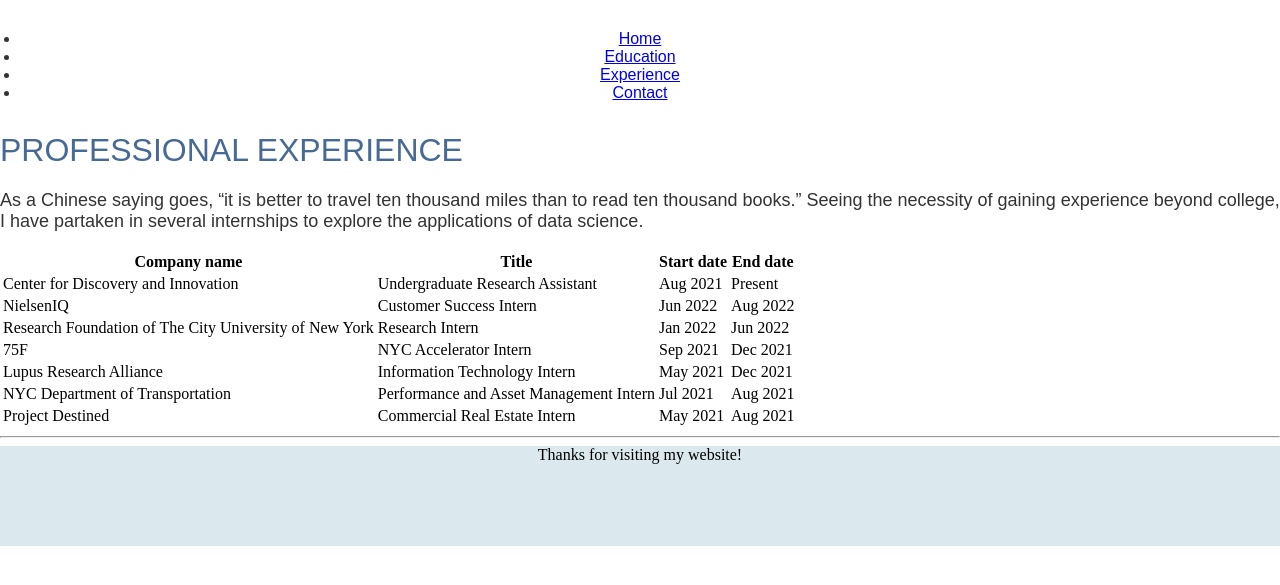
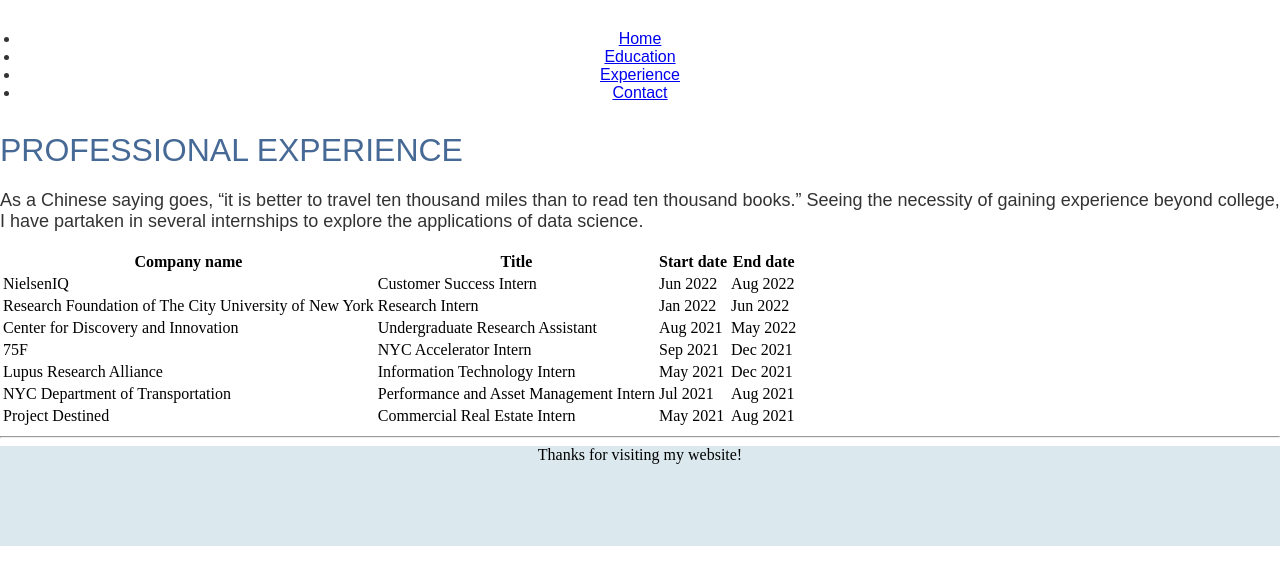
Before and after one commit to jchen056/jchen056.github.io, a Jekyll site: the page built from experience.html, in a window 1280 px wide. Shown: the top 585 px of the page. Built offline with Jekyll 4.4.1, drawn with Linux system fonts in a browser that asks for light colours; some of the changed lines change nothing that is shown.

Commit message:
Update experience.html

```diff
--- a/experience.html
+++ b/experience.html
@@ -19,12 +19,6 @@
 
   <tbody>
   <tr>
-    <td>Center for Discovery and Innovation</td>
-    <td>Undergraduate Research Assistant</td>
-    <td>Aug 2021</td>
-    <td>Present</td>
-  </tr>
-  <tr>
   <td>NielsenIQ</td>
   <td>Customer Success Intern</td>
   <td>Jun 2022</td>
@@ -36,6 +30,12 @@
   <td>Jan 2022</td>
   <td>Jun 2022</td>
 </tr>
+ <tr>
+    <td>Center for Discovery and Innovation</td>
+    <td>Undergraduate Research Assistant</td>
+    <td>Aug 2021</td>
+    <td>May 2022</td>
+ </tr>
 <tr>
   <td>75F</td>
   <td>NYC Accelerator Intern</td>
```
